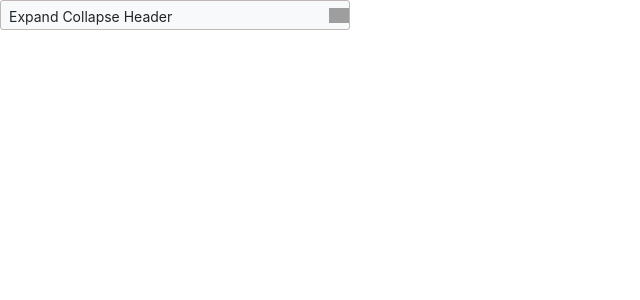
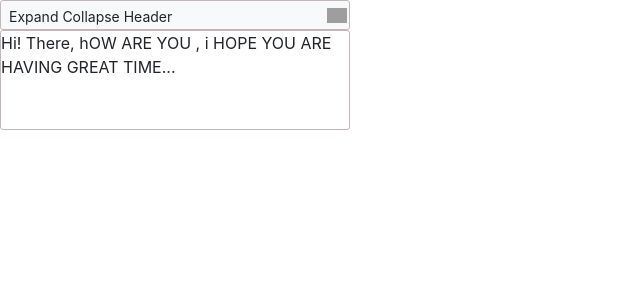
Before and after one commit to ImanPunia/angular-learning, an Angular app in the folder my-app/: page / in a window 1280 px wide. Shown: the top 300 px of the page, without its empty margins (0-640 px from the left). Built offline with nearby package versions, Linux system fonts and the light colour scheme; grey boxes are pictures that could not be loaded.

Commit message:
AL: expand/collapse component
sharing state with parent component

```diff
--- a/my-app/src/app/app.component.html
+++ b/my-app/src/app/app.component.html
@@ -1,4 +1,4 @@
-<app-expand-collapse></app-expand-collapse>
+<app-expand-collapse [expand]= "true" (expanded) = "showExpand($event)"></app-expand-collapse>
 
 
 <!-- <form [formGroup]="feedback">
--- a/my-app/src/app/app.component.ts
+++ b/my-app/src/app/app.component.ts
@@ -44,4 +44,8 @@ export class AppComponent implements OnInit{
     }
   }
 
+  showExpand(value:boolean){
+    console.log(value);
+  }
+
 }
--- a/my-app/src/app/expand-collapse/expand-collapse.component.ts
+++ b/my-app/src/app/expand-collapse/expand-collapse.component.ts
@@ -1,4 +1,4 @@
-import { Component, OnInit } from '@angular/core';
+import { Component, EventEmitter, Input, OnInit, Output } from '@angular/core';
 
 @Component({
   selector: 'app-expand-collapse',
@@ -7,8 +7,8 @@ import { Component, OnInit } from '@angular/core';
 })
 export class ExpandCollapseComponent implements OnInit {
 
-  expand  =  false;
-
+  @Input() expand  =  false;
+  @Output() expanded = new EventEmitter<boolean>()
   constructor() { }
 
   ngOnInit(): void {
@@ -16,5 +16,6 @@ export class ExpandCollapseComponent implements OnInit {
 
   onClick(){
       this.expand = !this.expand;
+      this.expanded.emit(this.expand);
   }
 }
```
